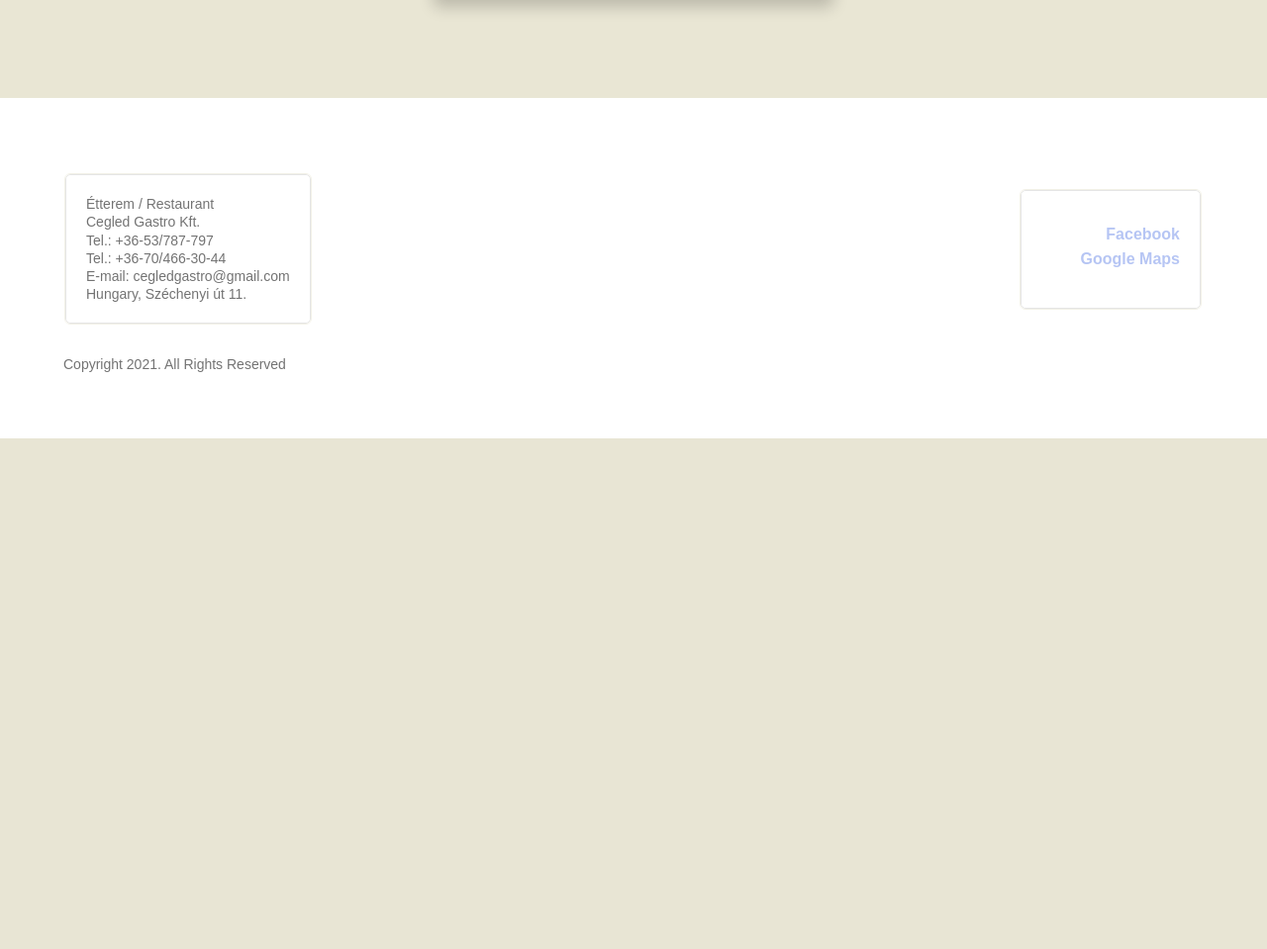
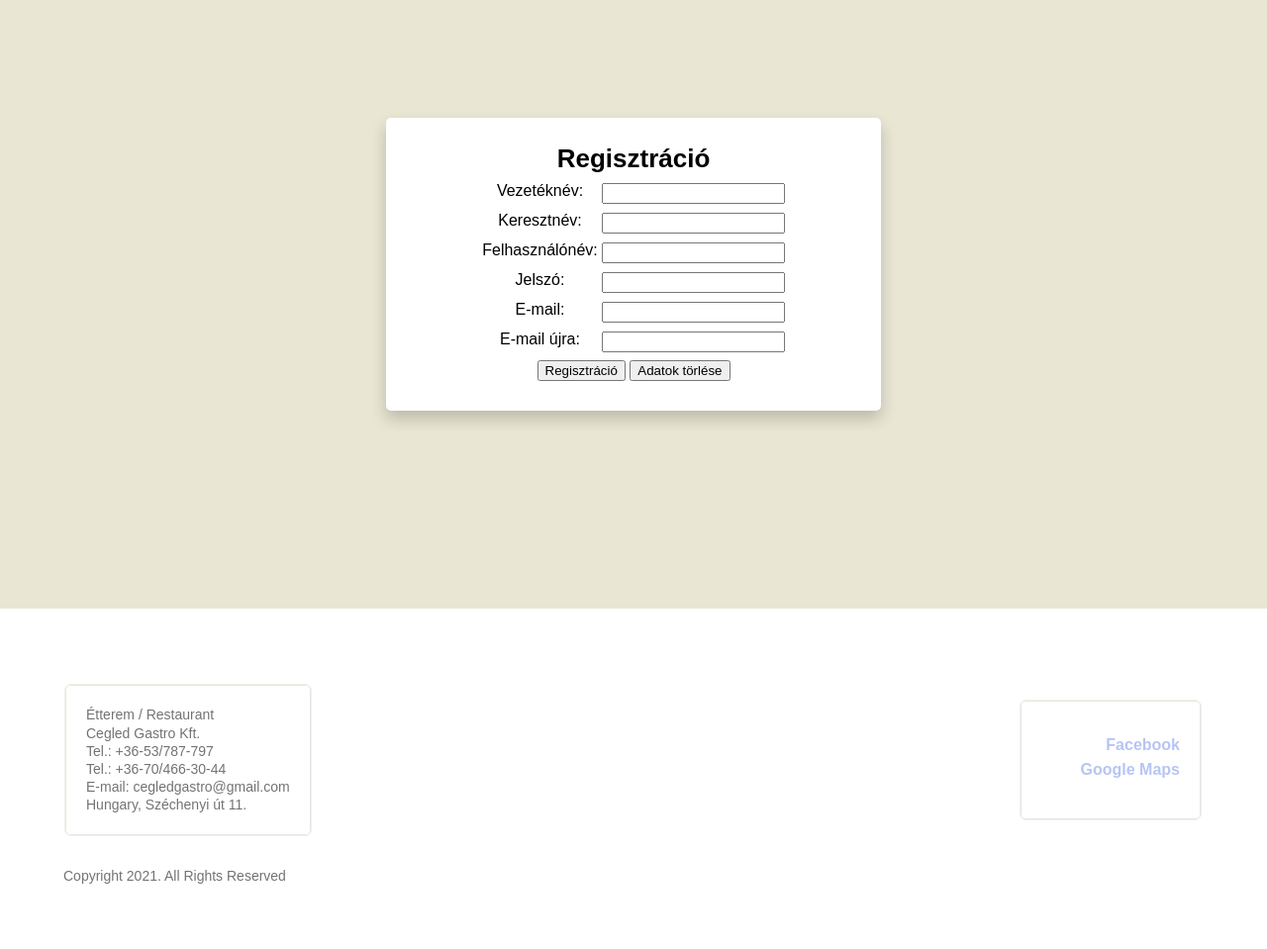
Before and after one commit to Divx1087/webterv-beadando, a PHP site: page /login.html in a window 1280 px wide. Shown: the part 1382-2341 px from the top of the page at 99% size. Before the commit the page ends 1825 px from the top, so only its background shows below. Run offline with PHP 8.4, Linux system fonts and the light colour scheme.

Commit message:
some changes

```diff
--- a/css/style.css
+++ b/css/style.css
@@ -183,6 +183,7 @@ mark {
 
 .dropdown-content a:hover {
   background-color: #f1f1f1;
+  text-decoration: underline;
 }
 
 .dropdown:hover .dropdown-content {
@@ -212,18 +213,18 @@ mark {
   margin-top: 170px;
 }
 
-.login-table {
+.center-table {
   margin: auto;
 }
 
-.submit-btn {
+.reg-btn {
   margin-top: 5px;
   margin-bottom: 5px;
   margin-left: auto;
   margin-right: auto;
 }
 
-#login input[type].submit-btn:hover {
+#login input[type].reg-btn:hover {
   cursor: pointer;
 }
 
@@ -443,3 +444,29 @@ mark {
 #tooltip:hover .tooltiptext {
   visibility: visible;
 }
+
+#bejelentkezes {
+  font-size: 26px;
+  font-weight: bold;
+}
+
+#registration {
+  padding-top: 5px;
+  padding-bottom: 5px;
+  margin: auto;
+  margin-top: 20px;
+  max-width: 450px;
+  text-align: center;
+  background-color: white;
+  box-shadow: 0px 8px 16px 0px rgba(0,0,0,0.2);
+  border-radius: 5px;
+  border: 10px solid transparent;
+  padding: 15px;
+  margin-bottom: 200px;
+  margin-top: 170px;
+}
+
+#regisztracio {
+  font-size: 26px;
+  font-weight: bold;
+}
--- a/index.html
+++ b/index.html
@@ -113,7 +113,7 @@
                     <br>
                     Hétfő – Péntek 10:00 – 19:00
                     <br>
-                    Megrendeléseiket minden nap 19:30-ig várjuk a +36-53/787-797 –es telefonszámon!
+                    <strong>Megrendeléseiket minden nap 19:30-ig várjuk a +36-53/787-797 –es telefonszámon!</strong>
                     <br>
                 </p>
             </aside>
--- a/login.html
+++ b/login.html
@@ -51,20 +51,20 @@
 
             <div id="login">
 
-                <h1 id="bejelentkezes">Bejelentkezés</h1>
+                <legend id="bejelentkezes">Bejelentkezés</legend>
 
                 <form method="POST">
 
-                    <table class="login-table">
+                    <table class="center-table">
 
                         <tr>
                             <td>Felhasználónév:</td>
-                            <td><input type="text" name="username" required style="margin-top:5px"/></td>
+                            <td><input type="text" name="felhasznalonev" required style="margin-top:5px"/></td>
                         </tr>
 
                         <tr>
-                            <td>Jelszó:</td>
-                            <td><input type="password" name="password" required style="margin-top:5px"/></td>
+                            <td><label for="jelszo">Jelszó:</label></td>
+                            <td><input type="password" name="jelszo" required style="margin-top:5px"/></td>
                         </tr>
 
                         <tr>
@@ -81,7 +81,7 @@
 
                     </table>
 
-                    <input type="submit" value="Bejelentkezés" class="submit-btn">
+                    <input type="submit" value="Bejelentkezés" class="reg-btn">
 
                 </form>
 
@@ -89,7 +89,55 @@
             <div id="belepes">
                  <iframe src="https://kiskakasvendeglo.eu/login" title="Facebook" class="iframe-kakaseu"></iframe>
              </div>
+
+             <div id="registration">
+
+                <legend id="regisztracio"> Regisztráció</legend>
+
+                    <form method="POST">
+                        <table class="center-table">
+                            <tr>
+                                <td>Vezetéknév:</td>
+                                <td><input type="text" name="vezeteknev" required style="margin-top:5px"/></td>
+                            </tr>
+
+                            <tr>
+                                <td>Keresztnév:</td>
+                                <td><input type="text" name="keresztnev" required style="margin-top:5px"/></td>
+                            </tr>
+
+                            <tr>
+                                <td>Felhasználónév:</td>
+                                <td><input type="text" name="felhasznalonev" required style="margin-top:5px"/></td>
+                            </tr>
+
+                            <tr>
+                                <td>Jelszó:</td>
+                                <td><input type="password" name="jelszo" required style="margin-top:5px"/></td>
+                            </tr>
+
+                            <tr>
+                                <td>E-mail:</td>
+                                <td><input type="text" name="email" required style="margin-top:5px"/></td>
+                            </tr>
+
+                            <tr>
+                                <td>E-mail újra:</td>
+                                <td><input type="text" name="email" required style="margin-top:5px"/></td>
+                            </tr>
+
+                        </table>
+
+                        <input type="submit" value="Regisztráció" class="reg-btn">
+
+                        <input type="reset" value="Adatok törlése" class ="reg-btn">
+
+                    </form>
+
+             </div>
         </div>
+
+
 
         <footer id="global-footer">
 
```
